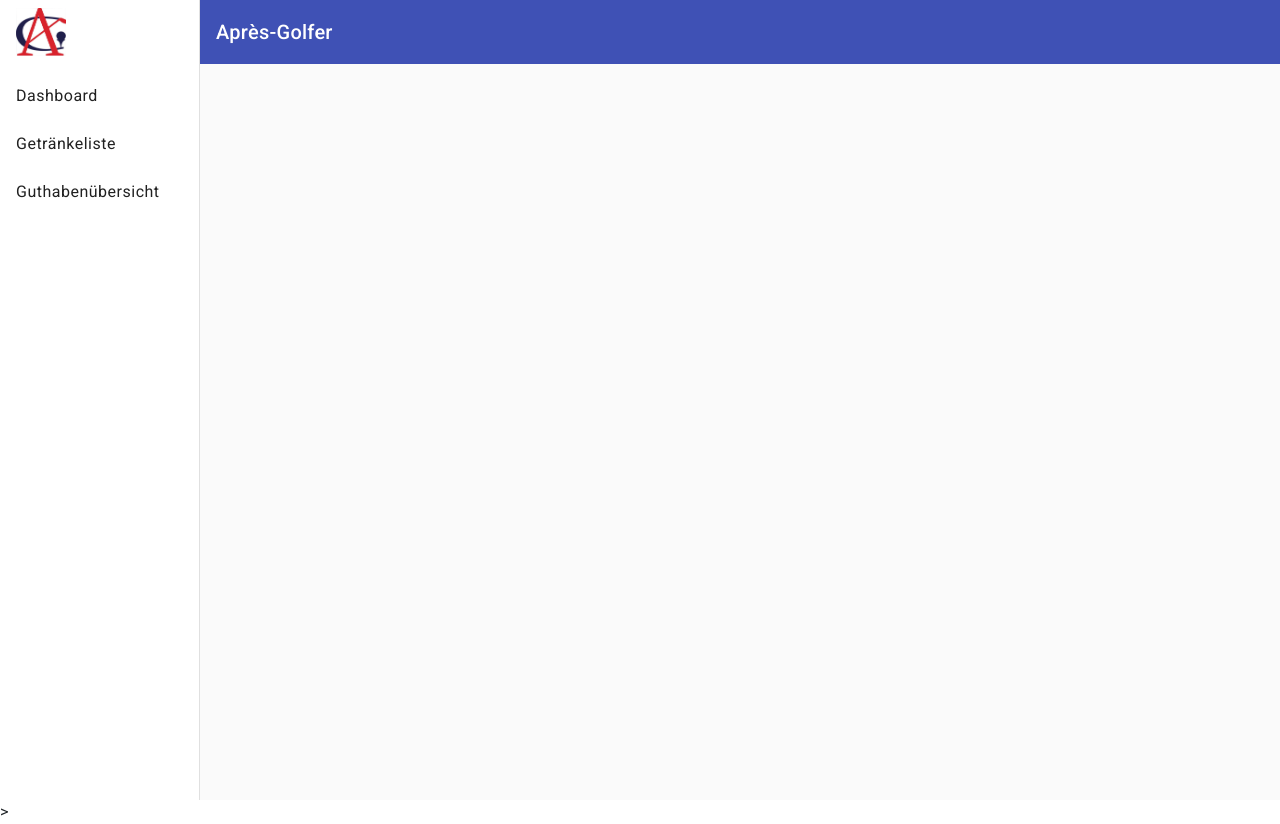
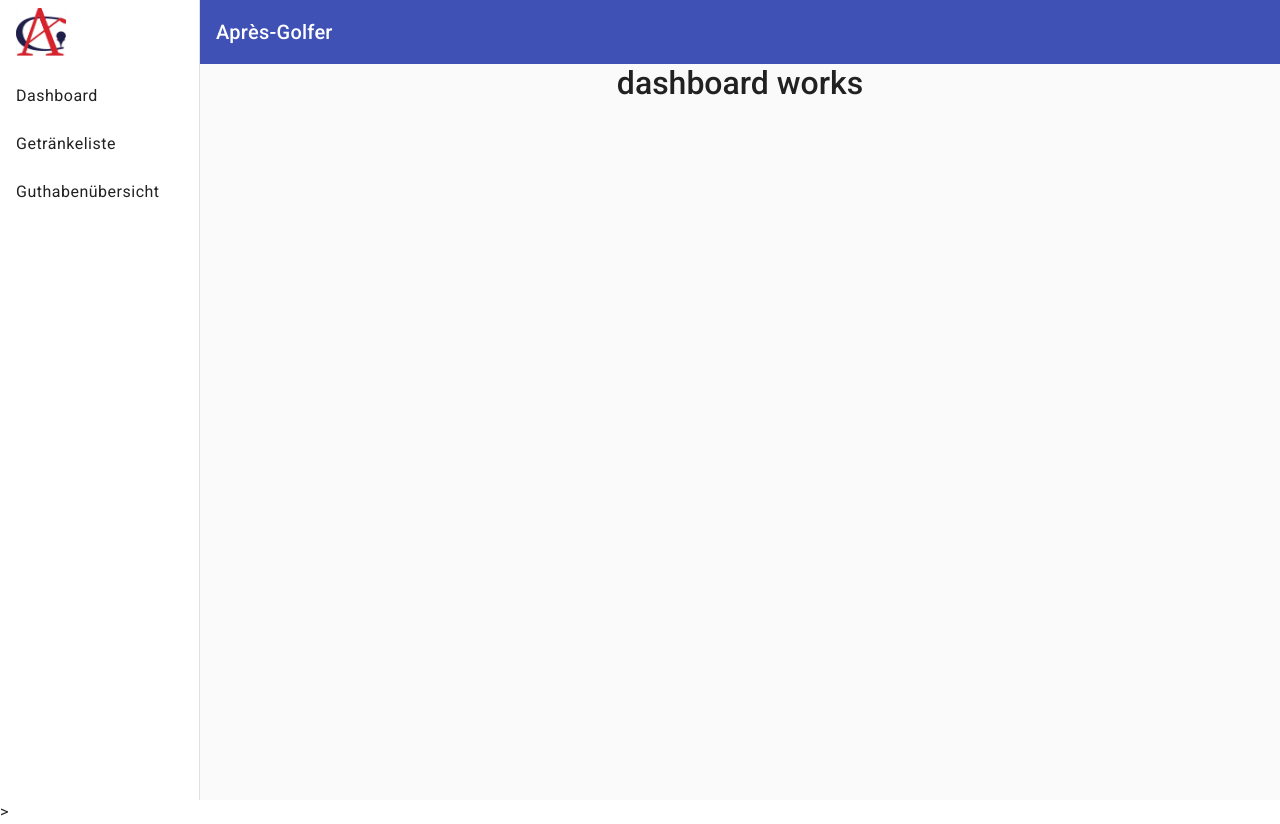
Before and after one commit to Philipp372/drink-service, an Angular app: page /dashboard in a window 1280 px wide. Before the commit this address led to /. Built offline with nearby package versions, Linux system fonts and the light colour scheme.

Commit message:
dashboard default route, minor html adaptions

```diff
--- a/src/app/app.module.ts
+++ b/src/app/app.module.ts
@@ -22,7 +22,10 @@ import { ReactiveFormsModule } from '@angular/forms';
 
 
 const routes: Routes = [
+  { path: 'dashboard', component: DashboardComponent, },
   { path: 'list-of-drinks', component: ListOfDrinksComponent },
+  { path: '',   redirectTo: '/dashboard', pathMatch: 'full' }
+  // { path: '**', component: PageNotFoundComponent },  // Wildcard route for a 404 page
 ]
 
 
--- a/src/app/dashboard/dashboard.component.html
+++ b/src/app/dashboard/dashboard.component.html
@@ -1 +1 @@
-<p>dashboard works!</p>
+<h2 class="text-center">dashboard works</h2>
--- a/src/app/nav/nav.component.html
+++ b/src/app/nav/nav.component.html
@@ -4,10 +4,10 @@
       [mode]="(isHandset$ | async) ? 'over' : 'side'"
       [opened]="(isHandset$ | async) === false">
     <mat-toolbar>
-      <img src="../../assets/apre-golfer-logo.png" width="50" height="48" class="center"/>
+      <img src="assets/apre-golfer-logo.png" width="50" height="48" class="center"/>
     </mat-toolbar>
     <mat-nav-list>
-      <a mat-list-item href="#">Dashboard</a>
+      <a mat-list-item href="/dashboard">Dashboard</a>
       <a mat-list-item routerLink="/list-of-drinks" routerLinkActive="active">Getränkeliste</a>
       <a mat-list-item href="#">Guthabenübersicht</a>
     </mat-nav-list>
--- a/src/index.html
+++ b/src/index.html
@@ -2,7 +2,7 @@
 <html lang="en">
 <head>
   <meta charset="utf-8">
-  <title>Apregolfer</title>
+  <title>Après-Golfer</title>
   <base href="/">
   <meta name="viewport" content="width=device-width, initial-scale=1">
   <link rel="icon" type="image/x-icon" href="favicon.ico">
```
